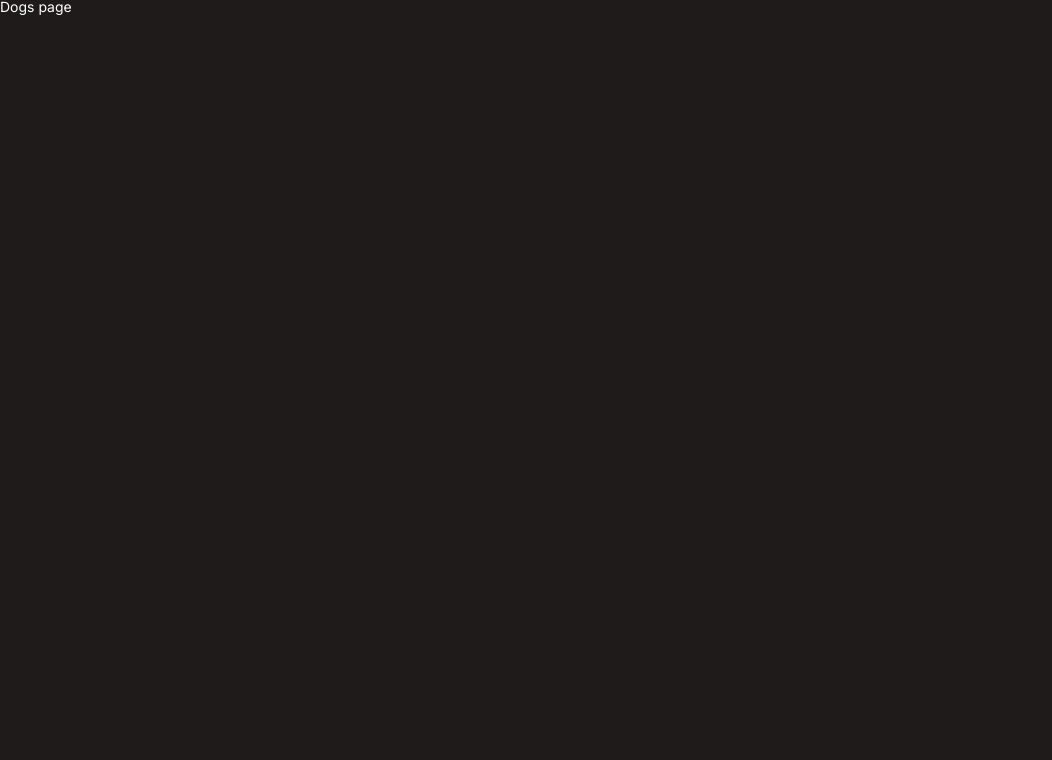
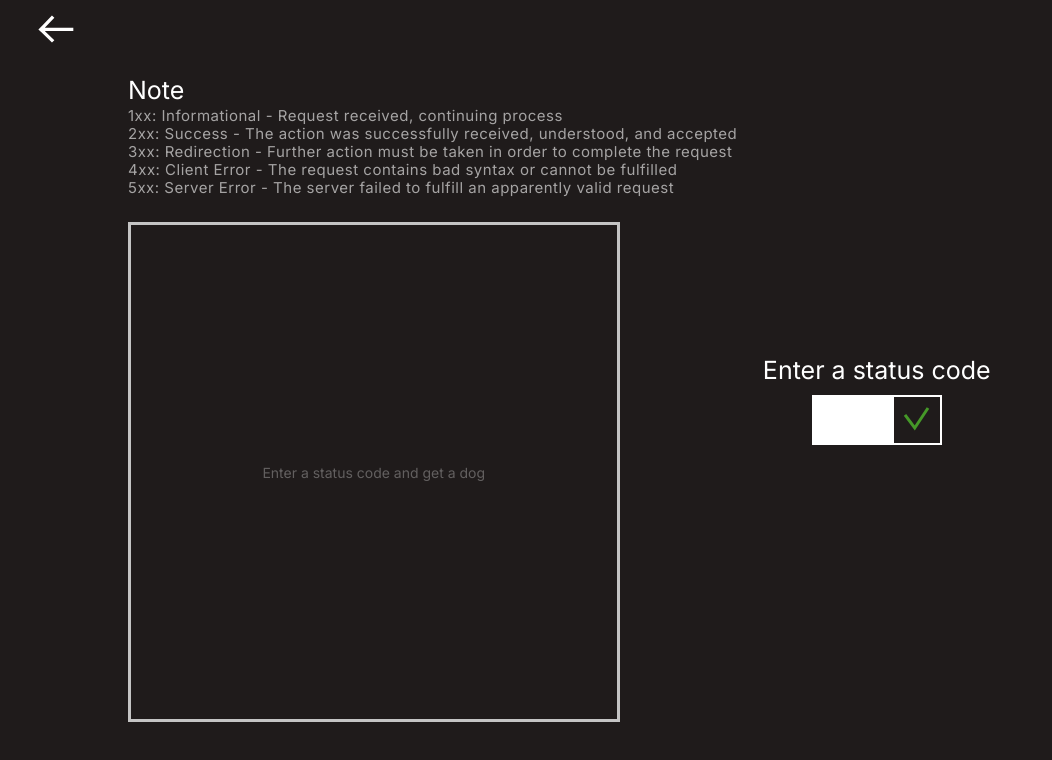
Before and after one commit to anastasia-vas/http-pets, a Vue app: page /dogs in a window 1280 px wide. Shown: the top 760 px of the page, without its empty margins (0-1052 px from the left). Built offline with nearby package versions, Linux system fonts and the light colour scheme.

Commit message:
created DogsPage

```diff
--- a/src/views/CatsPage.vue
+++ b/src/views/CatsPage.vue
@@ -1,5 +1,10 @@
 <template>
   <div class="cats">
+    <div class="to-main-page">
+      <router-link to="/"
+        ><img src="../assets/back-arrow.svg" alt=""
+      /></router-link>
+    </div>
     <div class="left-block">
       <div class="note">
         <h2>Note</h2>
@@ -37,6 +42,7 @@
             maxlength="3"
             pattern="^[0-9]"
             v-model="statusCode"
+            @keyup.enter="getImg()"
             autofocus
           />
           <button type="submit" @click="getImg()"></button>
@@ -57,6 +63,7 @@ export default {
   methods: {
     getImg() {
       this.imgLink = `https://http.cat/${this.statusCode}.jpg`;
+      this.statusCode = "";
     },
   },
 };
@@ -68,10 +75,22 @@ export default {
   display: flex;
   width: 100%;
   align-items: center;
+  position: relative;
+  .to-main-page {
+    position: absolute;
+    top: 15px;
+    left: 3%;
+    a {
+      img {
+        width: 12%;
+      }
+    }
+  }
   .left-block {
     display: flex;
     flex-direction: column;
-    margin: 0 5% 0 0;
+    margin: 0 2% 0 0;
+    width: 60%;
     .note {
       margin: 0 0 4% 0;
       h2 {
@@ -92,7 +111,7 @@ export default {
         display: flex;
         justify-content: center;
         align-content: center;
-        width: 500px;
+        width: 80%;
         height: 500px;
         border: 3px solid #c4c4c4;
         .text {
@@ -102,6 +121,9 @@ export default {
           display: flex;
           align-self: center;
         }
+      }
+      img {
+        width: 80%;
       }
     }
   }
--- a/src/views/DogsPage.vue
+++ b/src/views/DogsPage.vue
@@ -1,3 +1,166 @@
 <template>
-  <div class="dogs">Dogs page</div>
+  <div class="dogs">
+    <div class="to-main-page">
+      <router-link to="/"
+        ><img src="../assets/back-arrow.svg" alt=""
+      /></router-link>
+    </div>
+    <div class="left-block">
+      <div class="note">
+        <h2>Note</h2>
+        <p>1xx: Informational - Request received, continuing process</p>
+        <p>
+          2xx: Success - The action was successfully received, understood, and
+          accepted
+        </p>
+        <p>
+          3xx: Redirection - Further action must be taken in order to complete
+          the request
+        </p>
+        <p>
+          4xx: Client Error - The request contains bad syntax or cannot be
+          fulfilled
+        </p>
+        <p>
+          5xx: Server Error - The server failed to fulfill an apparently valid
+          request
+        </p>
+      </div>
+      <div class="image">
+        <div class="empty" v-if="imgLink == ''">
+          <div class="text">Enter a status code and get a dog</div>
+        </div>
+        <img :src="imgLink" @error="catchError()" v-else alt="" />
+      </div>
+    </div>
+    <div class="right-block">
+      <div class="get-image">
+        <p>Enter a status code</p>
+        <label>
+          <input
+            type="text"
+            maxlength="3"
+            pattern="^[0-9]"
+            v-model="statusCode"
+            @keyup.enter="getImg()"
+            autofocus
+          />
+          <button type="submit" @click="getImg()"></button>
+        </label>
+      </div>
+    </div>
+  </div>
 </template>
+
+<script>
+export default {
+  data() {
+    return {
+      statusCode: "",
+      imgLink: "",
+    };
+  },
+  methods: {
+    getImg() {
+      this.imgLink = `https://http.dog/${this.statusCode}.jpg`;
+      this.statusCode = "";
+    },
+    catchError() {
+      this.imgLink = "https://http.dog/404.jpg";
+    },
+  },
+};
+</script>
+
+<style lang="scss">
+.dogs {
+  padding: 2% 10%;
+  display: flex;
+  width: 100%;
+  align-items: center;
+  position: relative;
+  .to-main-page {
+    position: absolute;
+    top: 15px;
+    left: 3%;
+    a {
+      img {
+        width: 12%;
+      }
+    }
+  }
+  .left-block {
+    display: flex;
+    flex-direction: column;
+    margin: 0 2% 0 0;
+    width: 60%;
+    .note {
+      margin: 0 0 4% 0;
+      h2 {
+        font-size: 25px;
+        line-height: 1;
+        margin: 0 0 5px 0;
+      }
+      p {
+        font-size: 15px;
+        line-height: 1;
+        color: rgba($color: #fff, $alpha: 0.6);
+        margin: 3px 0;
+        letter-spacing: 0.5px;
+      }
+    }
+    .image {
+      .empty {
+        display: flex;
+        justify-content: center;
+        align-content: center;
+        width: 80%;
+        height: 500px;
+        border: 3px solid #c4c4c4;
+        .text {
+          font-size: 14px;
+          line-height: 1.1;
+          color: rgba($color: #fff, $alpha: 0.3);
+          display: flex;
+          align-self: center;
+        }
+      }
+      img {
+        width: 80%;
+      }
+    }
+  }
+  .right-block {
+    .get-image {
+      display: flex;
+      flex-direction: column;
+      justify-content: center;
+      align-items: center;
+      p {
+        font-size: 25px;
+        line-height: 1.2;
+        margin: 0 0 10px 0;
+      }
+      label {
+        display: flex;
+        input {
+          width: 80px;
+          height: 50px;
+          padding: 2px 10px 0;
+          font-size: 23px;
+          line-height: 1.2;
+        }
+        button {
+          width: 50px;
+          height: 50px;
+          background-color: #1f1b1b;
+          border: 2px solid #fff;
+          &::after {
+            content: url("../assets/submit.svg");
+          }
+        }
+      }
+    }
+  }
+}
+</style>
```
Also changed, not shown: src/assets/back-arrow.svg (added).
